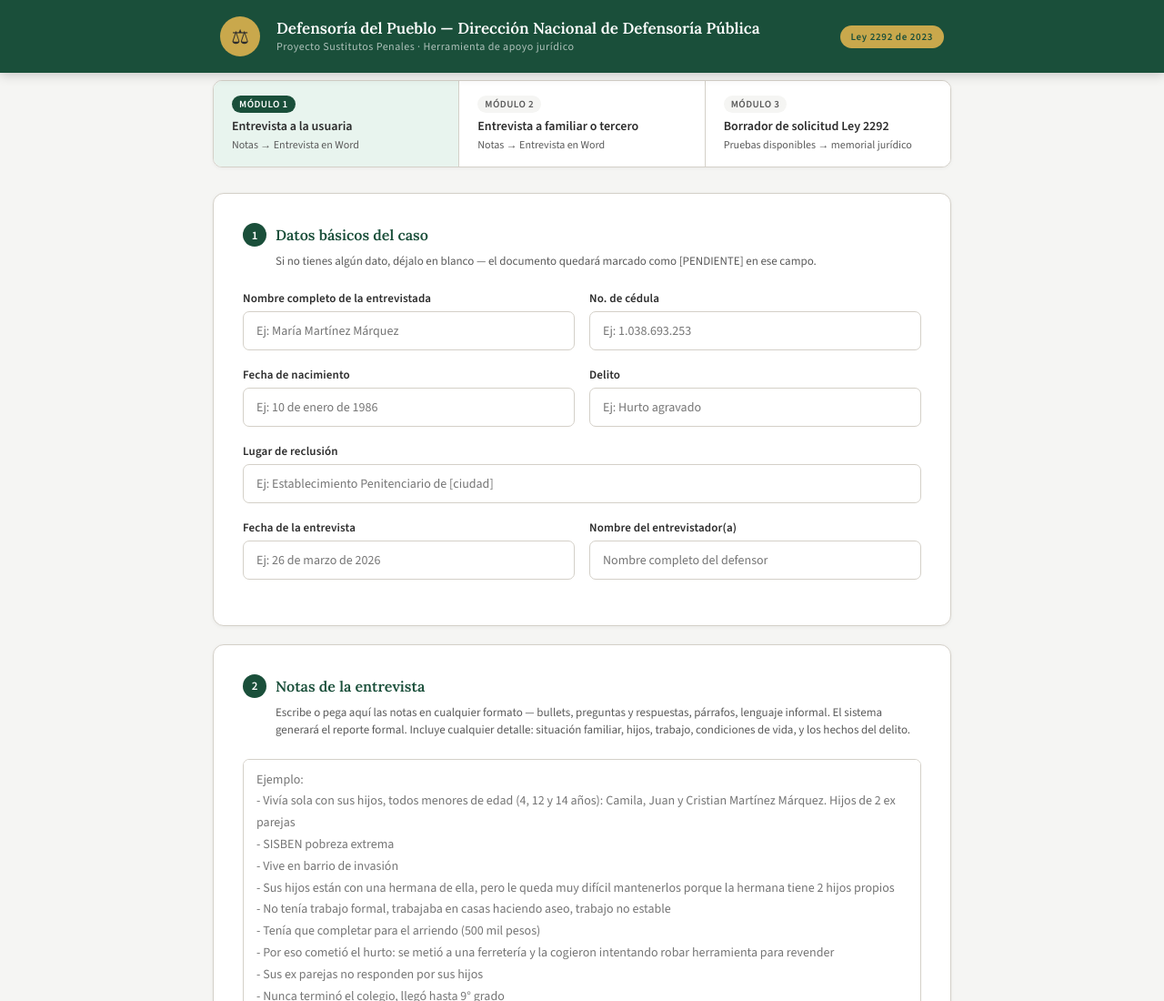
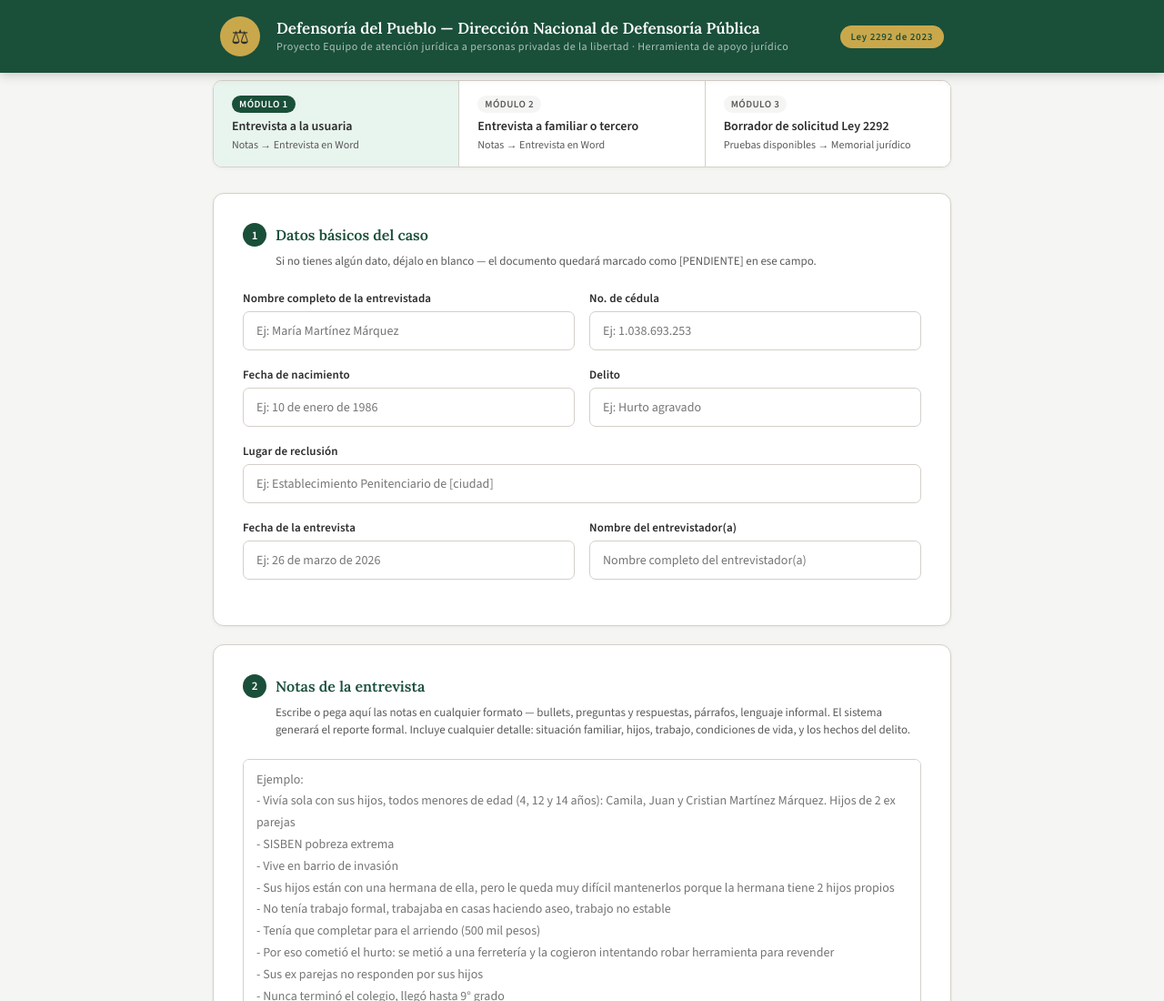
Before and after one commit to diegomolarte/utilidad-publica, a website: page index.html in a window 1280 px wide. Shown: the top 1100 px of the page at 91% size. Drawn offline with nearby package versions, Linux system fonts and the light colour scheme.

Commit message:
Update index.html

```diff
--- a/index.html
+++ b/index.html
@@ -429,7 +429,7 @@
     <div class="header-escudo">⚖</div>
     <div class="header-texto">
       <h1>Defensoría del Pueblo — Dirección Nacional de Defensoría Pública</h1>
-      <p>Proyecto Sustitutos Penales · Herramienta de apoyo jurídico</p>
+      <p>Proyecto Equipo de atención jurídica a personas privadas de la libertad · Herramienta de apoyo jurídico</p>
     </div>
     <span class="badge-ley">Ley 2292 de 2023</span>
   </div>
@@ -452,7 +452,7 @@
     <button class="tab-modulo" onclick="mostrarModulo(3, this)">
       <span class="tab-num">MÓDULO 3</span>
       <span class="tab-titulo">Borrador de solicitud Ley 2292</span>
-      <span class="tab-desc">Pruebas disponibles → memorial jurídico</span>
+      <span class="tab-desc">Pruebas disponibles → Memorial jurídico</span>
     </button>
   </div>
 
@@ -498,7 +498,7 @@
       </div>
       <div class="campo-grupo">
         <label>Nombre del entrevistador(a)</label>
-        <input type="text" id="entrevistador" placeholder="Nombre completo del defensor">
+        <input type="text" id="entrevistador" placeholder="Nombre completo del entrevistador(a)">
       </div>
     </div>
   </div>
@@ -592,7 +592,7 @@
     <div class="campo-grupo"><label>Tipo de vínculo con la usuaria</label><input type="text" id="f_vinculo_familiar" placeholder="Ej: madre de la usuaria"></div>
     <div class="fila-2">
       <div class="campo-grupo"><label>Fecha de la entrevista</label><input type="text" id="f_fecha_entrevista" placeholder="Ej: 4 de abril de 2026"></div>
-      <div class="campo-grupo"><label>Nombre del entrevistador(a)</label><input type="text" id="f_entrevistador" placeholder="Nombre completo del defensor"></div>
+      <div class="campo-grupo"><label>Nombre del entrevistador(a)</label><input type="text" id="f_entrevistador" placeholder="Nombre completo del entrevistador(a)"></div>
     </div>
   </div>
 
@@ -665,7 +665,7 @@ Mencionó que la usuaria nunca acabó el colegio"></textarea>
     <div class="card-titulo"><span class="num">1</span>Datos del caso</div>
     <p class="card-subtitulo">Información básica de la condenada y del proceso penal.</p>
     <div class="fila-2">
-      <div class="campo-grupo"><label>Nombre completo de la condenada</label><input type="text" id="s_nombre" placeholder="Ej: María Martínez Márquez"></div>
+      <div class="campo-grupo"><label>memorialto de la condenada</label><input type="text" id="s_nombre" placeholder="Ej: María Martínez Márquez"></div>
       <div class="campo-grupo"><label>No. de cédula</label><input type="text" id="s_cedula" placeholder="Ej: 1.038.693.253"></div>
     </div>
     <div class="fila-2">
@@ -689,7 +689,7 @@ Mencionó que la usuaria nunca acabó el colegio"></textarea>
     </div>
     <hr class="divider">
     <div class="fila-2">
-      <div class="campo-grupo"><label>Nombre del defensor(a)</label><input type="text" id="s_defensor" placeholder="Nombre completo"></div>
+      <div class="campo-grupo"><label>Nombre del defensor(a)</label><input type="text" id="s_defensor" placeholder="memorialto"></div>
       <div class="campo-grupo"><label>T.P. No.</label><input type="text" id="s_tp_defensor" placeholder="Número de tarjeta profesional"></div>
     </div>
     <div class="campo-grupo"><label>Email del defensor(a)</label><input type="text" id="s_email_defensor" placeholder="correo@defensoria.gov.co"></div>
@@ -846,7 +846,7 @@ ${campos.notas}
 
 INSTRUCCIONES DE REDACCIÓN:
 1. El registro debe ser formal jurídico, en tercera persona.
-2. Referirte siempre a la entrevistada como "la entrevistada" o por su nombre completo.
+2. Referirte siempre a la entrevistada como "la entrevistada" o por su memorialto.
 3. Para transmitir lo que dijo usa: "manifestó que", "señaló que", "refirió que", "indicó que".
 4. Transforma el lenguaje informal: "no tenía plata" → "carecía de los recursos necesarios"; "la agarraron" → "fue capturada en flagrancia".
 5. Los hijos siempre con nombre completo y edad entre paréntesis.
```
